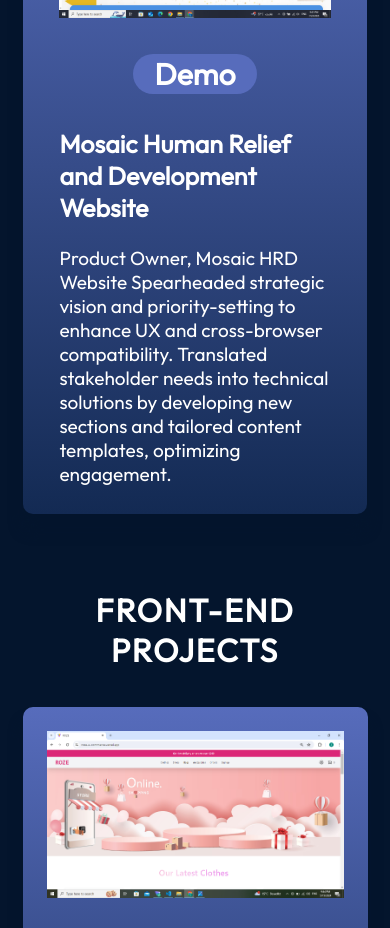
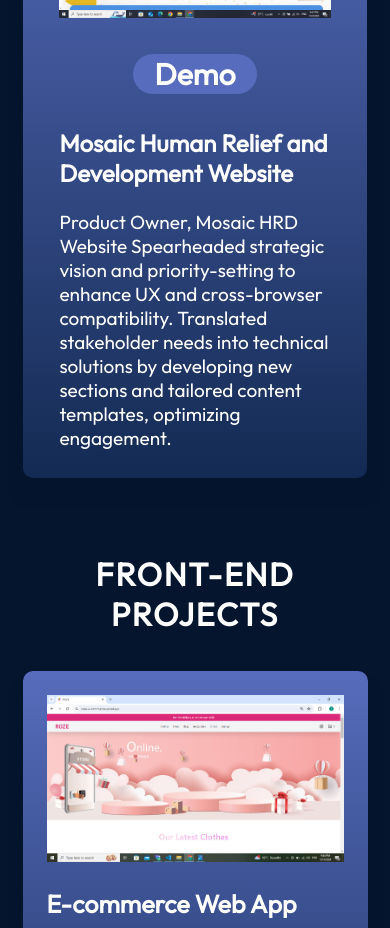
Before and after one commit to zainab224498/my-portfolio, a React (Vite) app: page / in a window 390 px wide. Shown: the part 10220-11148 px from the top of the page. Built offline with nearby package versions, Linux system fonts and the light colour scheme.

Commit message:
Update ProjectCard.module.css

```diff
--- a/src/components/Product/ProjectCard.module.css
+++ b/src/components/Product/ProjectCard.module.css
@@ -109,7 +109,7 @@
   justify-content: space-around;
 }
 .title {
-  font-size: 25px;
+  font-size: 24px;
   font-weight: 700;
   margin-bottom: 16px;
 }
```
